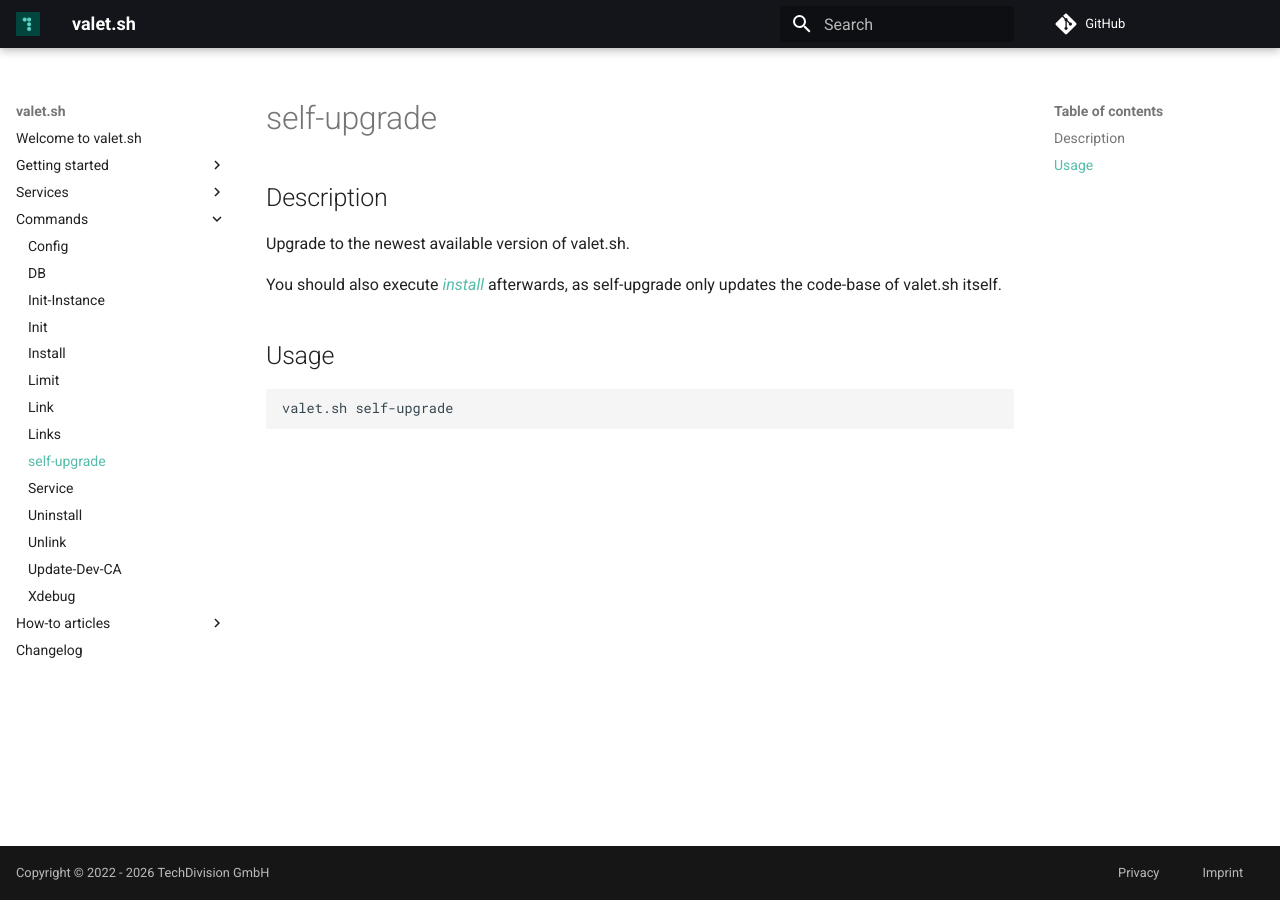
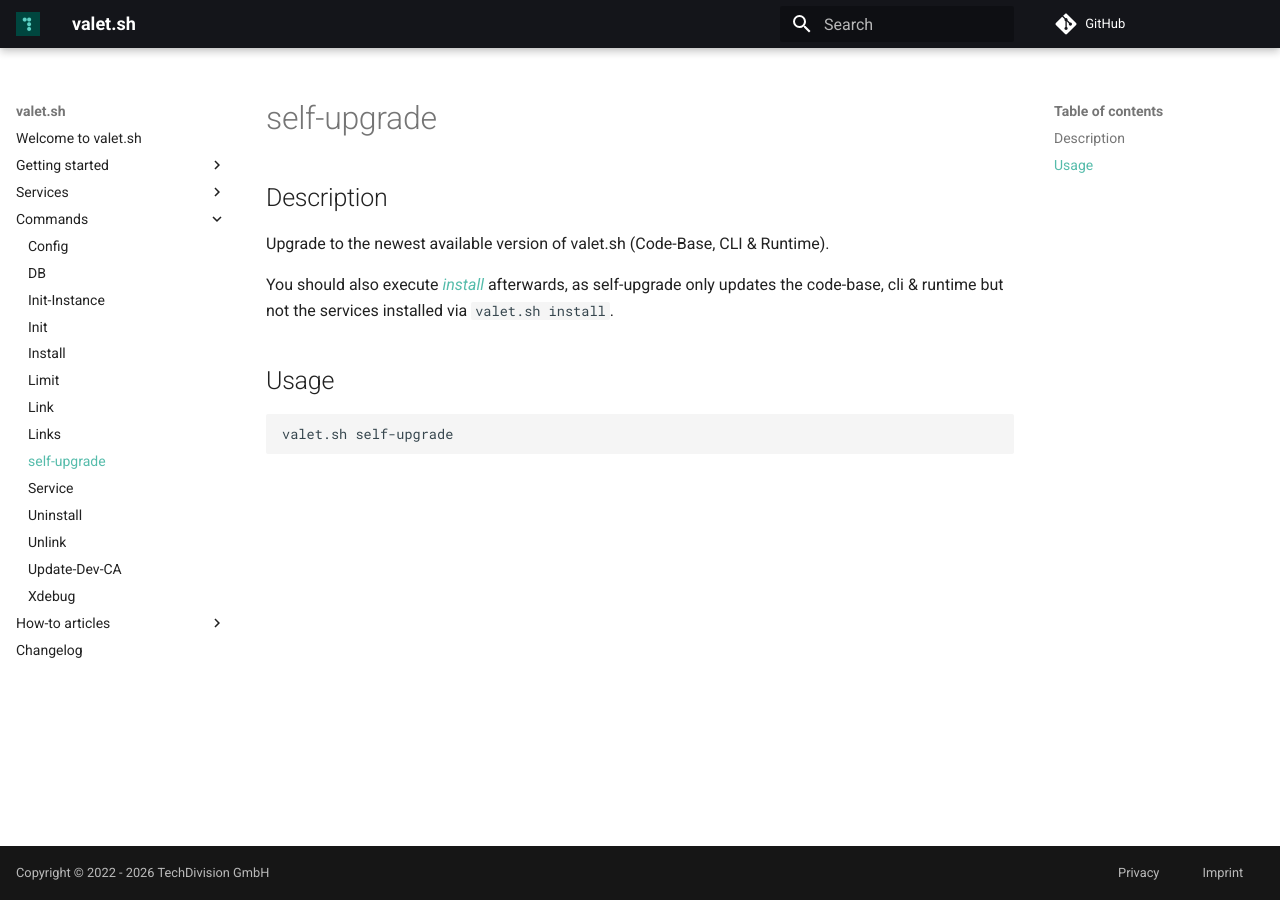
Before and after one commit to valet-sh/docs, an MkDocs documentation site: the page built from docs/commands/self-upgrade.md, in a window 1280 px wide. Built offline with MkDocs 1.6.1 and Material for MkDocs 9.7.7, drawn with Linux system fonts in a browser that asks for light colours; comment, search, counter and statistics services are not loaded; the version menu is left out.

Commit message:
refactor: update self-upgrade command documentation

```diff
--- a/docs/commands/self-upgrade.md
+++ b/docs/commands/self-upgrade.md
@@ -7,9 +7,9 @@
 
 ## Description
 
-Upgrade to the newest available version of valet.sh.
+Upgrade to the newest available version of valet.sh (Code-Base, CLI & Runtime).
 
-You should also execute *[install](install.md)* afterwards, as self-upgrade only updates the code-base of valet.sh itself.
+You should also execute *[install](install.md)* afterwards, as self-upgrade only updates the code-base, cli & runtime but not the services installed via `valet.sh install`.
 
 ## Usage
 
```
